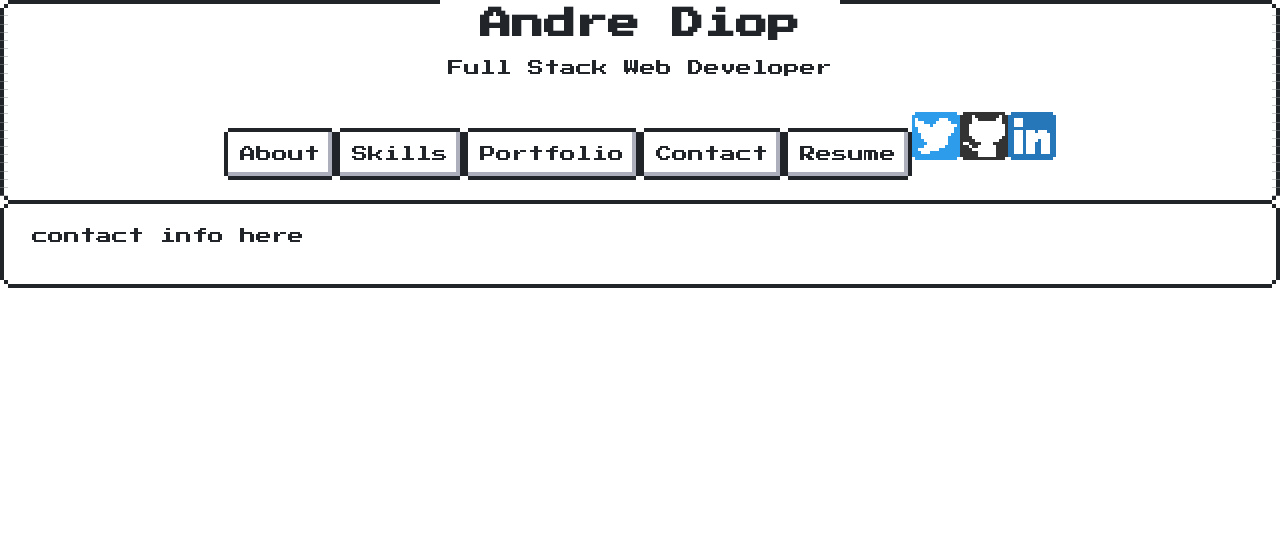
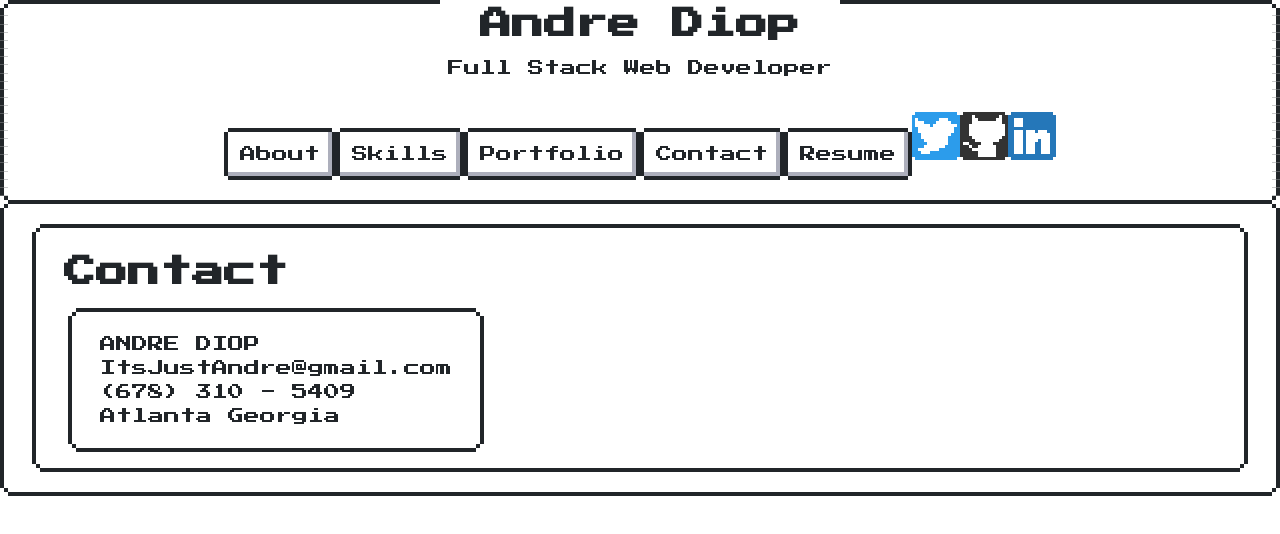
Before and after one commit to AndreDiop/My-Portfolio, a React (Create React App) app: page /Contact in a window 1280 px wide. Shown: the top 534 px of the page. Built offline with nearby package versions, Linux system fonts and the light colour scheme.

Commit message:
Visual Reformat
- Added each page in its own container

```diff
--- a/src/containers/Contact/index.js
+++ b/src/containers/Contact/index.js
@@ -1,11 +1,18 @@
-import React from 'react';
+import React from "react";
 
 const index = () => {
-    return (
-        <div>
-            <p>contact info here</p>
-        </div>
-    );
+  return (
+    <div className="nes-container is-rounded" id="contactContainer">
+      <h1>Contact</h1>
+      <p className="nes-balloon nes-pointer">
+        ANDRE DIOP <br />
+        ItsJustAndre@gmail.com <br />
+        (678) 310 - 5409
+        <br />
+        Atlanta Georgia
+      </p>
+    </div>
+  );
 };
 
 export default index;
--- a/src/containers/Navbar/index.js
+++ b/src/containers/Navbar/index.js
@@ -9,8 +9,10 @@ const index = () => {
           id="navbarContainer"
         >
           <div className="title" id="navbarTitle">
+          <Link to="/">
             <h1 id="navbarName">Andre Diop</h1>
             <p>Full Stack Web Developer</p>
+          </Link>
           </div>
           <Link to="/About">
             <button className="nes-btn" id="aboutButton">
--- a/src/containers/Portfolio/index.js
+++ b/src/containers/Portfolio/index.js
@@ -3,9 +3,10 @@ import Password from "../../assets/passgen.png"
 const index = () => {
   return (
     <div>
+      <div className="nes-container is-rounded" id="portfolioContainer">
       <h1>Portfolio</h1>
-      <div className="nes-container is-rounded" id="portfolioContainer">
         <p className="nes-balloon nes-pointer" id="portfolioCard">
+          <p>name here</p>
           <img
             src={Password}
             width="200"
@@ -13,9 +14,8 @@ const index = () => {
             id="portfolioImage"
             alt="Animated gif displaying the functionality of site"
           />
+          <br />
           <hr />
-          <p>name here</p>
-          <section />
           <a
             className="nes-btn"
             href="https://github.com/AndreDiop/Password-Generator"
--- a/src/containers/Skills/index.js
+++ b/src/containers/Skills/index.js
@@ -1,15 +1,11 @@
-import React from 'react';
+import React from "react";
 
 const index = () => {
   return (
     <div>
-             <div
-            className="nes-container with-title is-rounded"
-            id="skillsContainer"
-          >
-            <p className="title" id="skillsHeader">
+      <div className="nes-container is-rounded" id="skillsContainer">
         <h1>Skills</h1>
-            </p>
+
         <p>Here you will see icons for stuff</p>
         {/* You can map over these iconse by changing after the fa- */}
         <i className="fab fa-js-square fa-5x"></i>
```
Also changed, not shown: src/containers/About/index.js (+6 -9 lines). Lines whose indentation alone changed are shown as unchanged.
